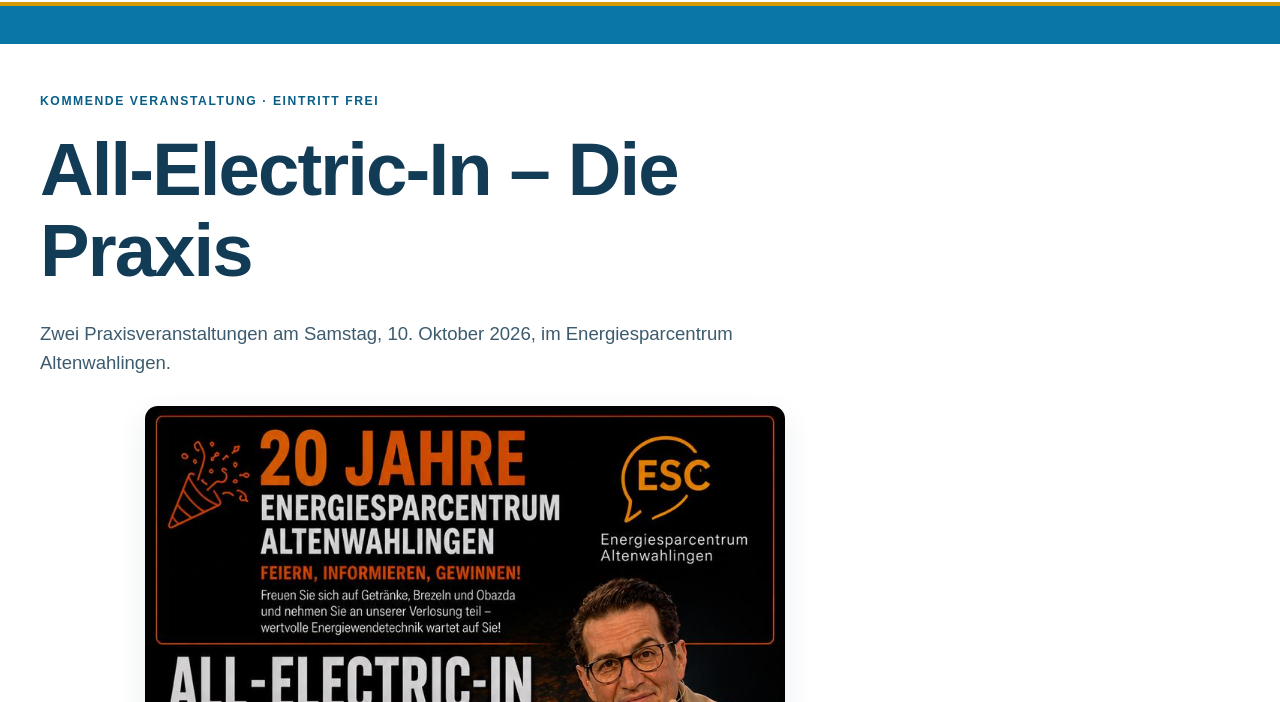
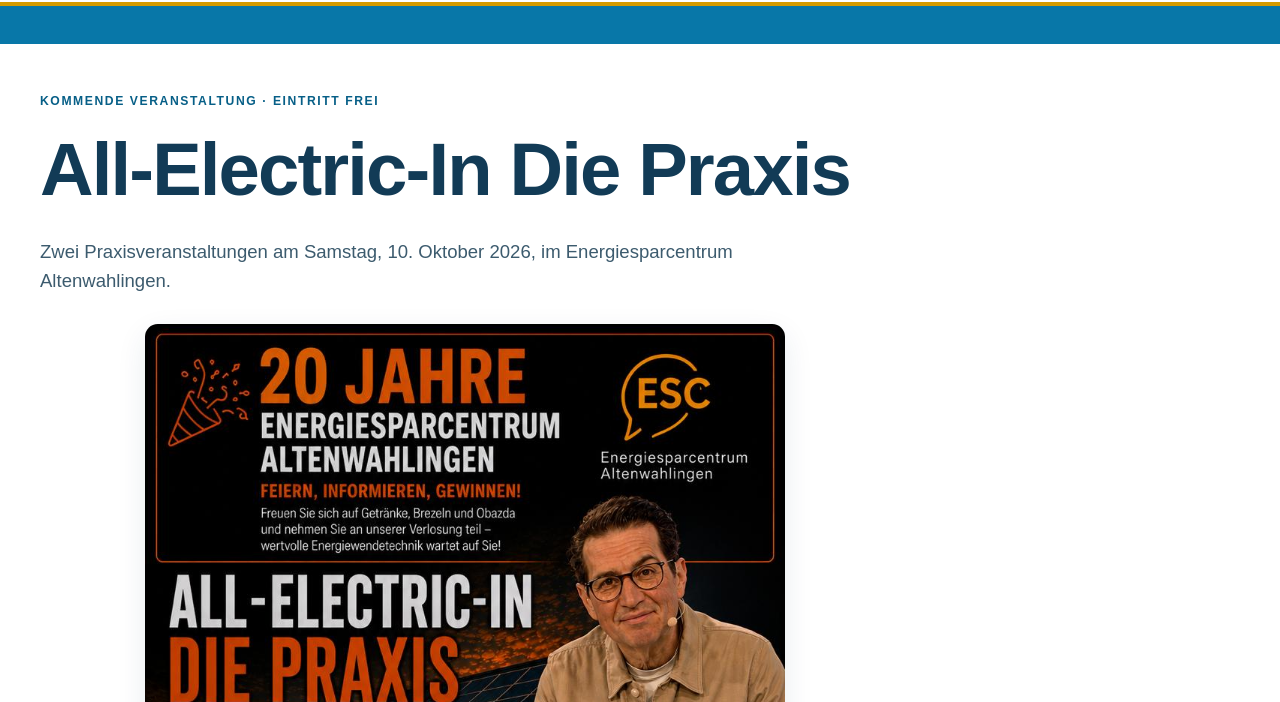
Before and after one commit to Hans-Leo-Bader-MIB-Munchen/zukunftscheck-web, a website: page public/veranstaltung-altenwahlingen.html in a window 1280 px wide. Shown: the part 98-800 px from the top of the page. Drawn offline with Linux system fonts and the light colour scheme.

Commit message:
Gedankenstrich nach All-Electric-In auf Altenwahlingen-Seite entfernen

```diff
--- a/public/veranstaltung-altenwahlingen.html
+++ b/public/veranstaltung-altenwahlingen.html
@@ -4,8 +4,8 @@
 <meta charset="utf-8">
 <meta name="viewport" content="width=device-width,initial-scale=1">
 <meta name="robots" content="noindex,nofollow">
-<title>All-Electric-In – Die Praxis in Altenwahlingen – ZukunftsCheck</title>
-<meta name="description" content="Informationen zu All-Electric-In – Die Praxis am 10. Oktober 2026 im Energiesparcentrum Altenwahlingen.">
+<title>All-Electric-In Die Praxis in Altenwahlingen – ZukunftsCheck</title>
+<meta name="description" content="Informationen zu All-Electric-In Die Praxis am 10. Oktober 2026 im Energiesparcentrum Altenwahlingen.">
 <link rel="stylesheet" href="/styles/main.css">
 <link rel="stylesheet" href="/styles/brand.css">
 <script src="/scripts/mobile-navigation.js" defer></script>
@@ -16,9 +16,9 @@
 <main id="main" class="module-page">
 <article class="event-detail">
 <p class="eyebrow">Kommende Veranstaltung · Eintritt frei</p>
-<h1>All-Electric-In – Die Praxis</h1>
+<h1>All-Electric-In Die Praxis</h1>
 <p class="lead">Zwei Praxisveranstaltungen am Samstag, 10. Oktober 2026, im Energiesparcentrum Altenwahlingen.</p>
-<figure class="event-poster"><img src="/assets/10102026.jpeg" alt="Plakat zu All-Electric-In – Die Praxis am 10. Oktober 2026 in Altenwahlingen" loading="eager"></figure>
+<figure class="event-poster"><img src="/assets/10102026.jpeg" alt="Plakat zu All-Electric-In Die Praxis am 10. Oktober 2026 in Altenwahlingen" loading="eager"></figure>
 <ul class="event-facts"><li><strong>Status</strong><br>kommend</li><li><strong>Datum</strong><br>10. Oktober 2026</li><li><strong>Uhrzeiten</strong><br>11:00 Uhr und 14:00 Uhr</li><li><strong>Ort</strong><br>Energiesparcentrum Altenwahlingen</li><li><strong>Adresse</strong><br>Altenwahlingen 19, 29693 Böhme-Altenwahlingen</li><li><strong>Eintritt</strong><br>frei</li></ul>
 <section class="stage-detail"><h2>Praxisprogramm des Veranstalters</h2><p>Nach der vorliegenden Presseinformation werden aktuelle Photovoltaikmodule, Speichertechnologien und Wärmepumpensysteme vorgestellt. Im Mittelpunkt steht ihr Zusammenspiel im Gebäude. Das Energiesparcentrum informiert dabei auch über eigene Installationsangebote und die für 2026 vorgesehenen Installationsplätze. Diese Anbieter- und Angebotsebene ist vom ZukunftsCheck getrennt.</p></section>
 <section class="stage-detail"><p class="section-label">Was der ZukunftsCheck zusätzlich leistet</p><h2>Er hilft, vor einer Investition die eigene Entscheidungssituation zu ordnen.</h2><p>Gerade wenn auf einer Praxisveranstaltung konkrete technische Lösungen und Angebote sichtbar werden, kann eine vorgelagerte, unabhängige Einordnung sinnvoll sein: Welche Ziele sollen mit dem Vorhaben erreicht werden? Welche Annahmen liegen zugrunde? Welche Fachprüfungen und Zuständigkeiten bestehen bereits? Welche Abhängigkeiten, Folgewirkungen oder offenen Fragen sollten vor einer Bindung noch geklärt werden?</p><p>Der ZukunftsCheck ersetzt keine Energieberatung oder technische Planung. Sein Mehrwert liegt darin, den Entscheidungsbedarf zu strukturieren und sichtbar zu machen, ob vor der nächsten fachlichen oder investiven Entscheidung noch wesentliche Klärung fehlt.</p></section>
```
